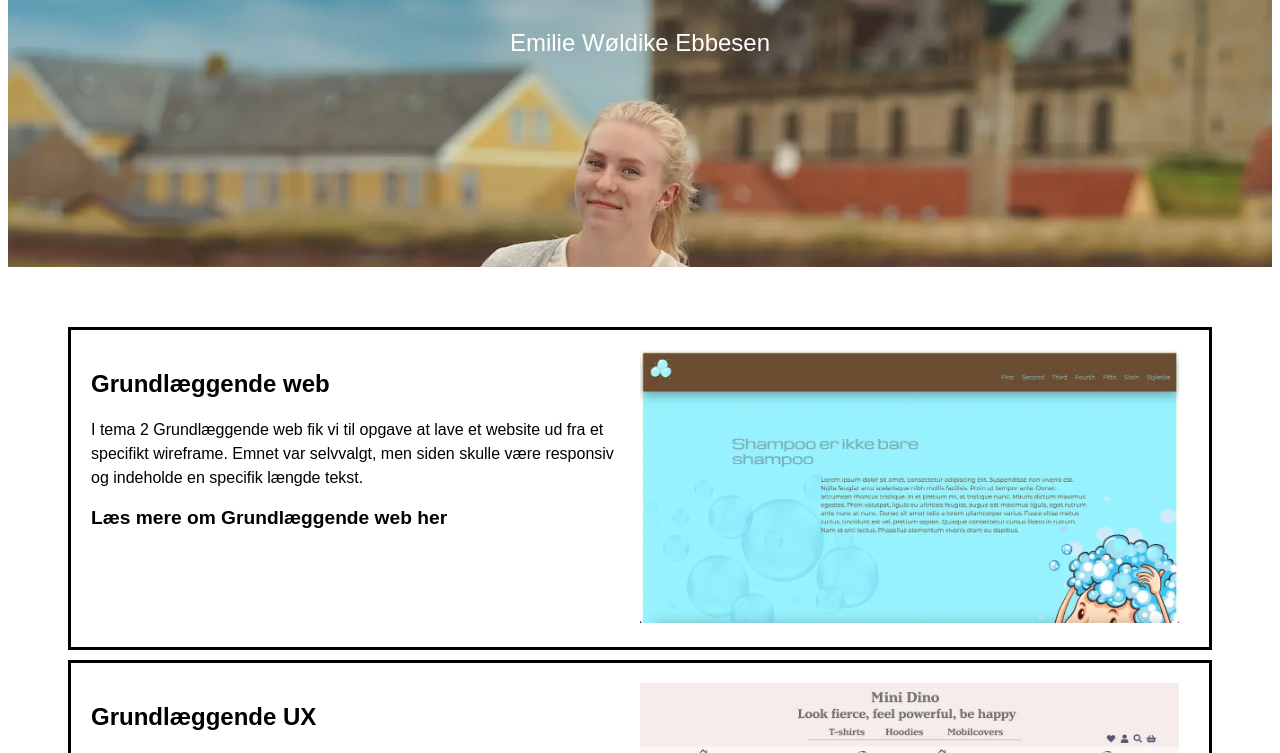
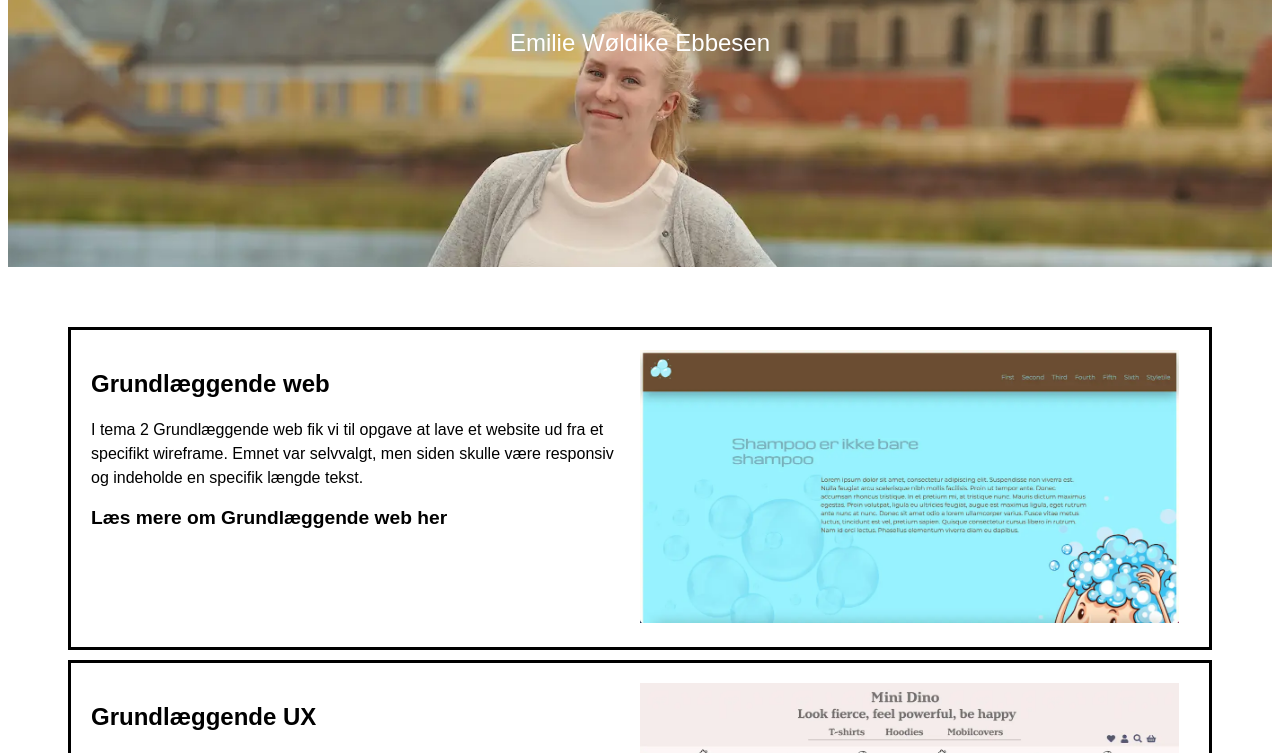
Before and after one commit to emil8039/portfolio, a plain HTML site: page index.html in a window 1280 px wide. Shown: the part 347-1100 px from the top of the page. Drawn offline with Linux system fonts and the light colour scheme.

Commit message:
rettet headerbillede

```diff
--- a/style.css
+++ b/style.css
@@ -59,7 +59,7 @@ a:hover {
   width: 100%;
   background-image: url(./billeder/headerbillede.webp);
   background-size: cover;
-  background-position: 30% 20%;
+  background-position: 30% 40%;
   display: grid;
   grid-template-columns: 1fr;
   grid-template-rows: repeat(3, 1fr);
```
